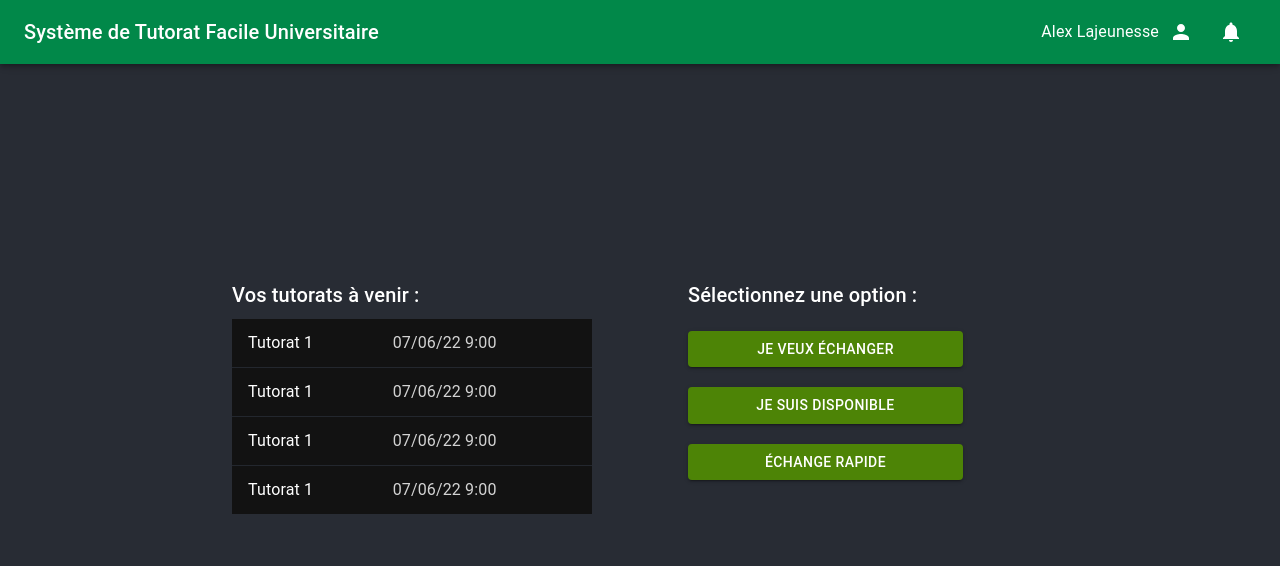
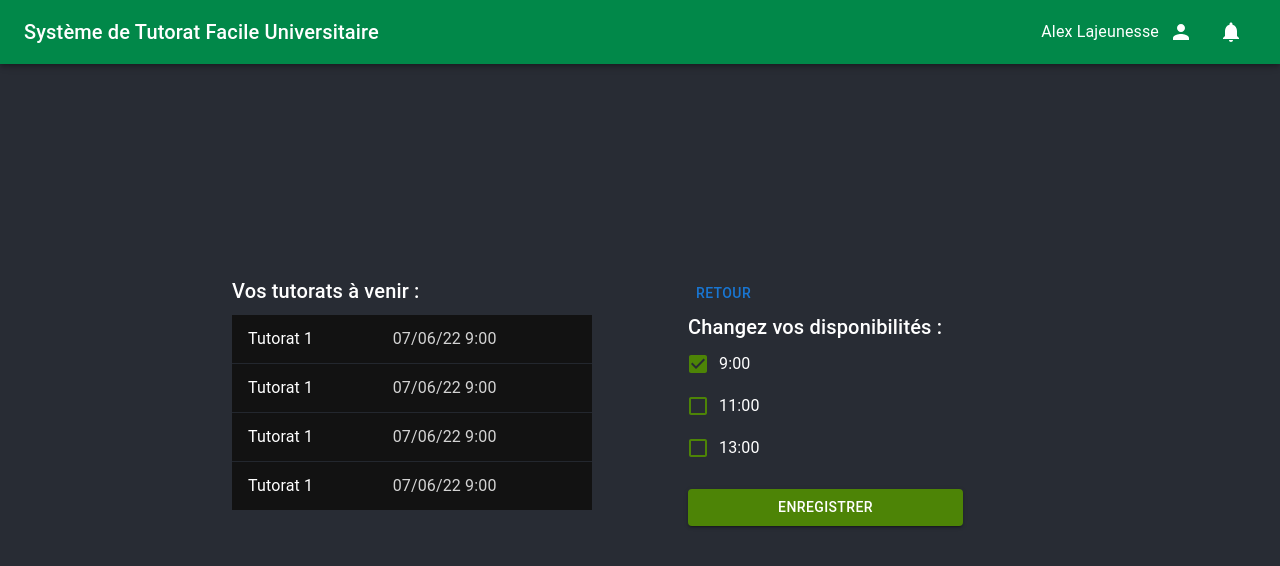
Before and after one commit to Alexinlife/ProjetS3GI, a React (Create React App) app in the folder stu-client/: page /availabilities in a window 1280 px wide. Shown: the top 566 px of the page. Built offline with nearby package versions, Linux system fonts and the light colour scheme.

Commit message:
add component routing

```diff
--- a/stu-client/src/components/App.jsx
+++ b/stu-client/src/components/App.jsx
@@ -1,12 +1,15 @@
+import React from 'react';
 import '../css/App.css';
-import { Grid } from '@mui/material';
+import { BrowserRouter, Link, Routes, Route, Navigate } from 'react-router-dom';
+import { Button, Grid } from '@mui/material';
 import NavBar from './NavBar';
 import Schedule from './Schedule';
 import Menu from './Menu';
 import Availabilities from './Availabilities';
 import QuickSwitch from './QuickSwitch';
 
-function App() {
+export default class App extends React.Component {
+  render() {
     return (
       <div className="App">
         <header className="App-header">
@@ -18,7 +21,16 @@ function App() {
                 <Schedule />
               </Grid>
               <Grid className="App-right" item xs={12} sm={6}>
-            <Menu />
+                <BrowserRouter>
+                  <Routes>
+                    {/* Menu principal */}
+                    <Route path="/home" element={<Menu />} />
+                    {/* Disponibilités */}
+                    <Route path="/availabilities" element={<Availabilities />} />
+                    {/* Échange rapide */}
+                    <Route path="/quick-switch" element={<QuickSwitch />} />
+                  </Routes>
+                </BrowserRouter>
               </Grid>
             </Grid>
         </body>
@@ -26,4 +38,4 @@ function App() {
     );
   }
 
-export default App;
+}
--- a/stu-client/src/components/Availabilities.jsx
+++ b/stu-client/src/components/Availabilities.jsx
@@ -1,4 +1,5 @@
 import React from 'react';
+import { Link } from 'react-router-dom';
 import '../css/UdS.css';
 import Box from '@mui/material/Box';
 import { Button, Checkbox, FormControlLabel, FormGroup, Typography } from '@mui/material';
@@ -10,7 +11,10 @@ class Availabilities extends React.Component {
 
     render() {
         return (
-            <Box sx={{ width: '100%', maxWidth: 360, bgcolor: 'background:paper' }}>
+            <Box className="UdS-option" sx={{ width: '100%', maxWidth: 360, bgcolor: 'background:paper' }}>
+                <Link className="UdS-link" to={`/home`}>
+                    <Button>Retour</Button>
+                </Link>
                 <Typography className="UdS-title" variant="h6">Changez vos disponibilités :</Typography>
                 <FormGroup>
                     <FormControlLabel control={<Checkbox sx={{
--- a/stu-client/src/components/Menu.jsx
+++ b/stu-client/src/components/Menu.jsx
@@ -1,6 +1,7 @@
 import React from 'react';
+import { Link } from 'react-router-dom';
 import '../css/UdS.css';
-import'../css/Menu.css';
+import '../css/Menu.css';
 import Box from '@mui/material/Box';
 import { Button, Typography } from '@mui/material';
 
@@ -9,15 +10,21 @@ class Menu extends React.Component {
         return (
             <Box className="Menu-box" sx={{ width: '100%', maxWidth: 360, bgcolor: 'background:paper' }}>
                 <Typography className="UdS-title" variant="h6">Sélectionnez une option :</Typography>
+                <Link className="UdS-link" to={`/availabilities`}>
                     <Button className="UdS-btn" variant="contained" component="span">
                         Je veux échanger
                     </Button>
+                </Link>
+                <Link className="UdS-link" to={`/availabilities`}>
                     <Button className="UdS-btn" variant="contained" component="span">
                         Je suis disponible
                     </Button>
+                </Link>
+                <Link className="UdS-link" to={`/quick-switch`}>
                     <Button className="UdS-btn" variant="contained" component="span">
                         Échange rapide
                     </Button>
+                </Link>
             </Box>
         );
     }
--- a/stu-client/src/components/QuickSwitch.jsx
+++ b/stu-client/src/components/QuickSwitch.jsx
@@ -1,4 +1,5 @@
 import React from 'react';
+import { Link } from 'react-router-dom';
 import '../css/UdS.css';
 import '../css/QuickSwitch.css';
 import Box from '@mui/material/Box';
@@ -7,7 +8,10 @@ import { Button, Divider, FormGroup, TextField, Typography } from '@mui/material
 class QuickSwitch extends React.Component {
     render() {
         return (
-            <Box sx={{ width: '100%', maxWidth: 360, bgcolor: 'background:paper' }}>
+            <Box className="UdS-option" sx={{ width: '100%', maxWidth: 360, bgcolor: 'background:paper' }}>
+                <Link className="UdS-link" to={`/home`}>
+                    <Button>Retour</Button>
+                </Link>
                 <Typography className="UdS-title" variant="h6">Entrez le CIP pour l'échange rapide :</Typography>
                 <FormGroup>
                     <TextField className="QS-field" id="cip" label="CIP" variant="outlined" sx={{
--- a/stu-client/src/css/App.css
+++ b/stu-client/src/css/App.css
@@ -7,7 +7,13 @@ html, body, #root, .App {
   text-align: center;
 }
 
-.App-header, .App-body {
+.App-header {
+  background-color: #282c34;
+  font-size: calc(10px + 2vmin);
+  color: white;
+}
+
+.App-body {
   background-color: #282c34;
   display: flex;
   flex-direction: column;
--- a/stu-client/src/css/UdS.css
+++ b/stu-client/src/css/UdS.css
@@ -1,3 +1,11 @@
+.UdS-option {
+    text-align: start;
+}
+
+.UdS-link {
+    text-decoration: none;
+}
+
 .UdS-btn {
     background-color: #4D8406 !important;
     margin-top: 20px !important;
```
Lines whose indentation alone changed are shown as unchanged.
